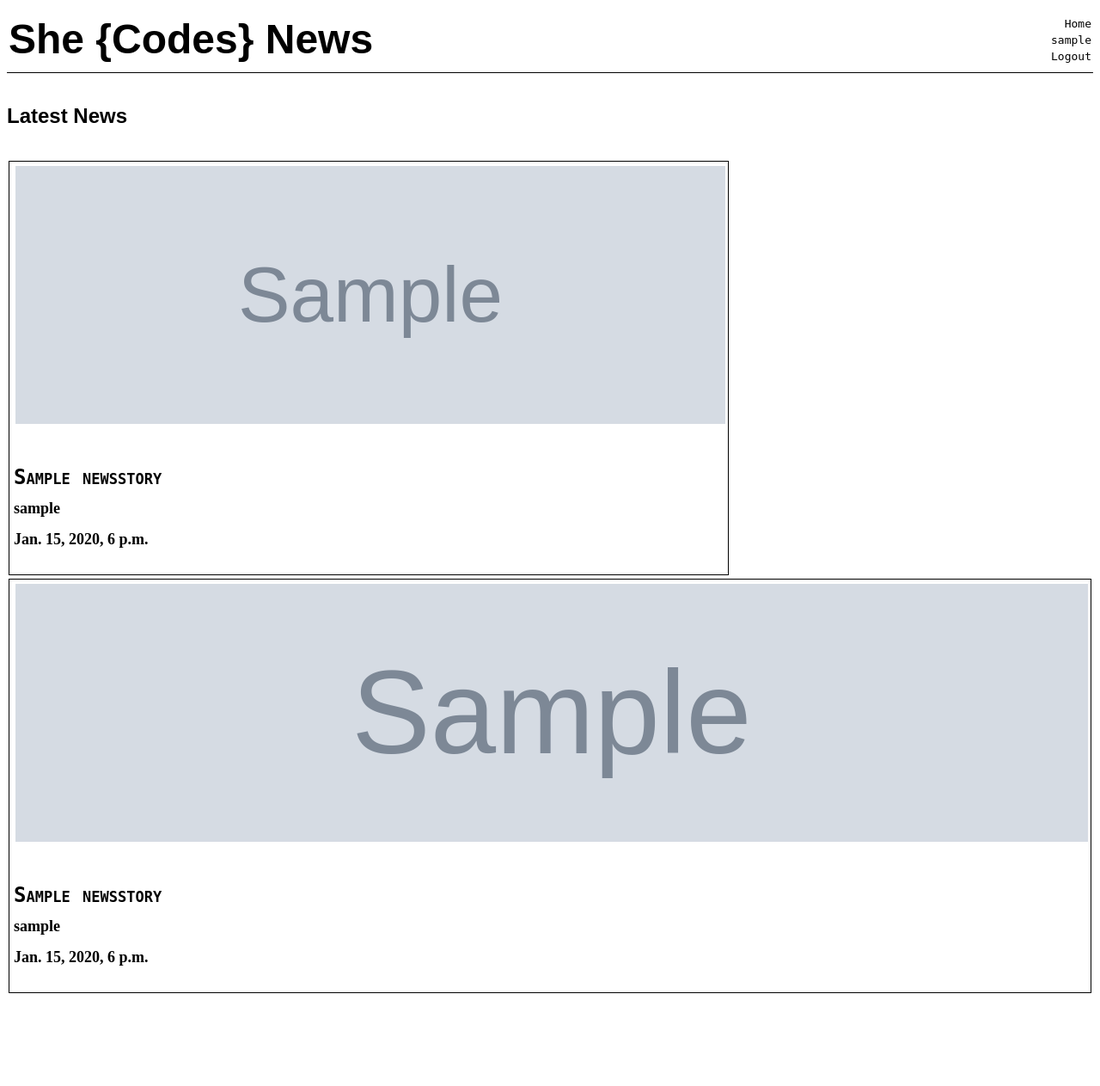
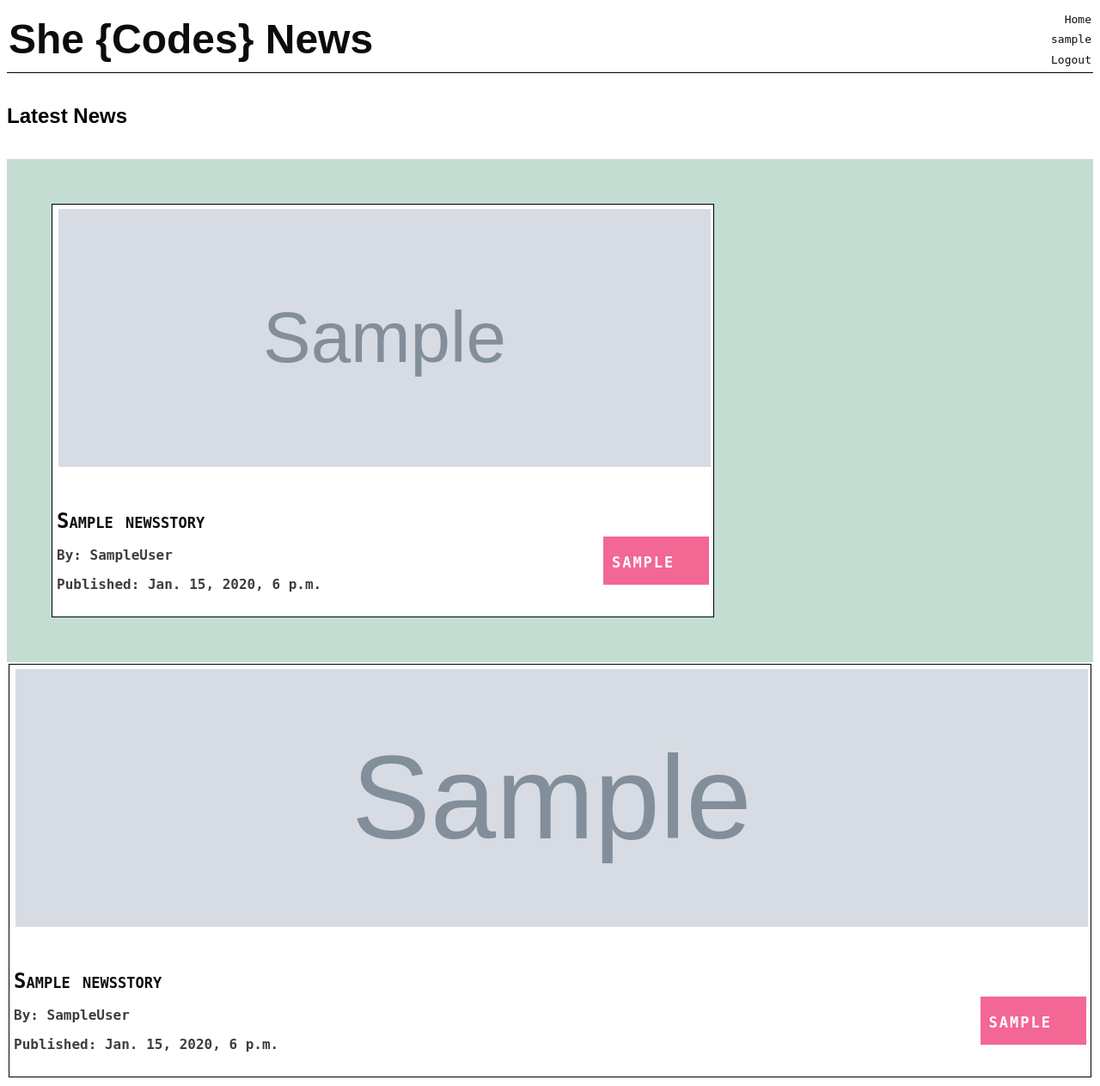
Before and after one commit to katie-codes/she-codes-news, a Django app: page /news/ in a window 1280 px wide. Shown: the whole page at 86% size. Before the commit the page ends 1155 px from the top, so only its background shows below. Run offline with Django 3.2, Linux system fonts and the light colour scheme; a user stored in the database is signed in; tables that the repository leaves empty hold one stand-in row (values such as "Sample post"); grey boxes marked "Sample" are stand-in pictures; parts of the project's set-up code (start-up, migrations or seed data) failed here and were passed over; some web fonts are replaced.

Commit message:
with some styles

```diff
--- a/she_codes_news/news/static/news/styles.css
+++ b/she_codes_news/news/static/news/styles.css
@@ -84,3 +84,10 @@
     margin: 0 0 10px 10px;
     width: 50%;
 }
+
+#cats {
+    background-color: #ee3772;
+    float: right;
+    padding-right: 40px;
+    text-decoration-color: white;
+}
--- a/she_codes_news/news/templates/news/storyCard.html
+++ b/she_codes_news/news/templates/news/storyCard.html
@@ -8,8 +8,9 @@
         {% endif %}
         <div class="story-card-text">
             <h3>{{ story.title }}</h3>
-            <h4>{{ story.author }}</h4>
-            <h4>{{ story.pub_date }}</h4>
+            <h5 id=cats >{{ story.category }}</h5>
+            <h4>By: {{ user.first_name }}{{ user.last_name }}</h4>
+            <h4>Published: {{ story.pub_date }}</h4>
 
         </div>
     </a>
--- a/she_codes_news/static/styles.css
+++ b/she_codes_news/static/styles.css
@@ -39,10 +39,28 @@ h3 {
 }
 
 h4 {
-    font-size: 18px;
+    font-size: 1rem;
     margin: 0;
-    line-height: 2;
-    font-family: quicksand
+    line-height: 1.5;
+    opacity: 80%;
+    padding-top: 10px;
+    font-family: monospace;
+
+
+}
+
+h5 {
+    font-size: 1.5rem;
+    margin: 0;
+    line-height: 1.5;
+    opacity: 80%;
+    padding-top: 10px;
+    font-family: monospace;
+    color: white;
+    font-variant-caps: all-petite-caps;
+    padding: 10px;
+    text-align: center;
+    letter-spacing: 2px;
 
 }
 
@@ -66,15 +84,39 @@ a {
 
 a, p {
     font-family: monospace;
+    line-height: 1.5;
+    opacity: 95%;
 }
 
 
 form {
-    background-color: red;
     padding: 20px;
+    background-color: white;
 
 }
 
 #id_title {
     min-width: 300px;
 }
+
+.button-styles {
+    font-variant-caps: all-petite-caps;
+    font-size: 20px;
+    border: 2px solid #d3e0db;
+    background-color: #c3ddd3;
+    padding: 10px;
+
+}
+
+.calltoaction {
+    font-weight: bold;
+}
+
+#latest-stories {
+    background-color: #c3ddd3;
+    padding: 50px
+}
+
+.story-card {
+    background-color: white;
+}
```
Also changed, not shown: she_codes_news/news/templates/news/story.html (+9 -5 lines), she_codes_news/users/templates/users/author.html (+10 -3 lines), she_codes_news/users/templates/users/viewAccount.html (+29 -15 lines).
